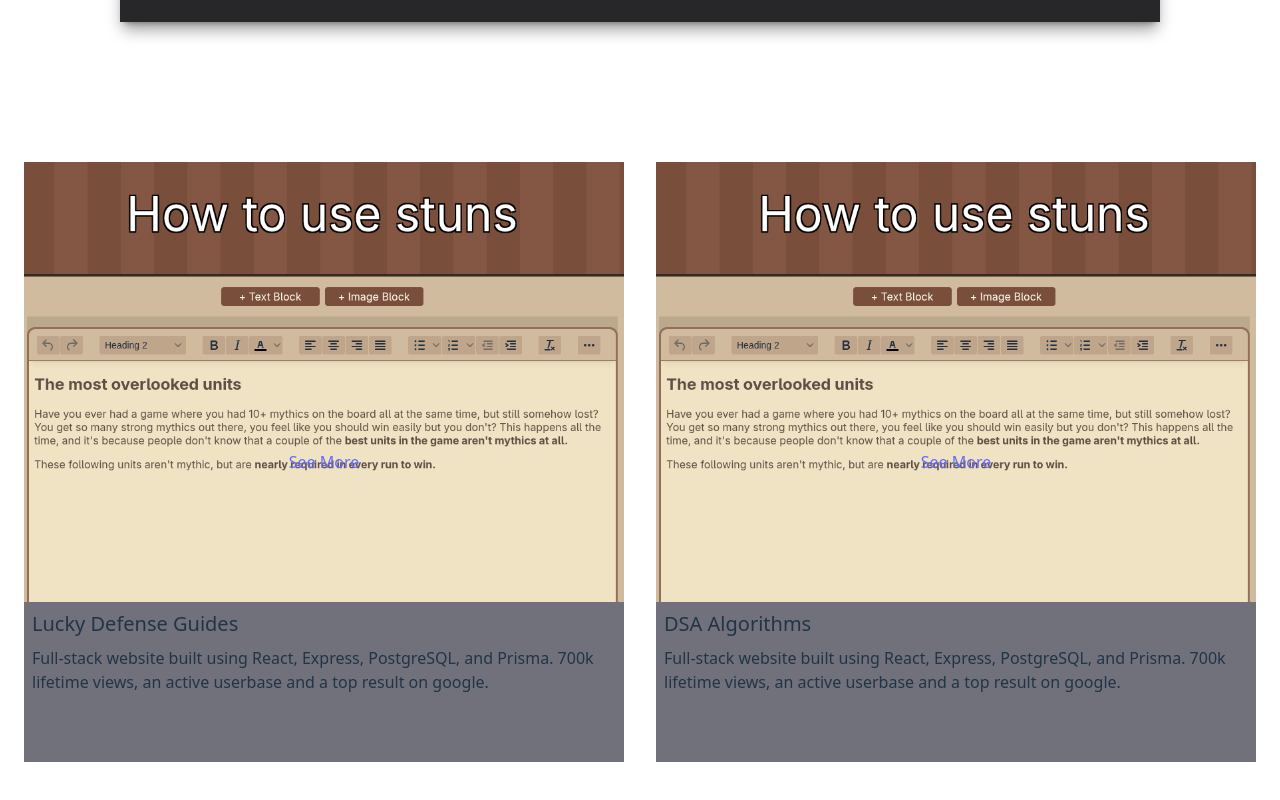
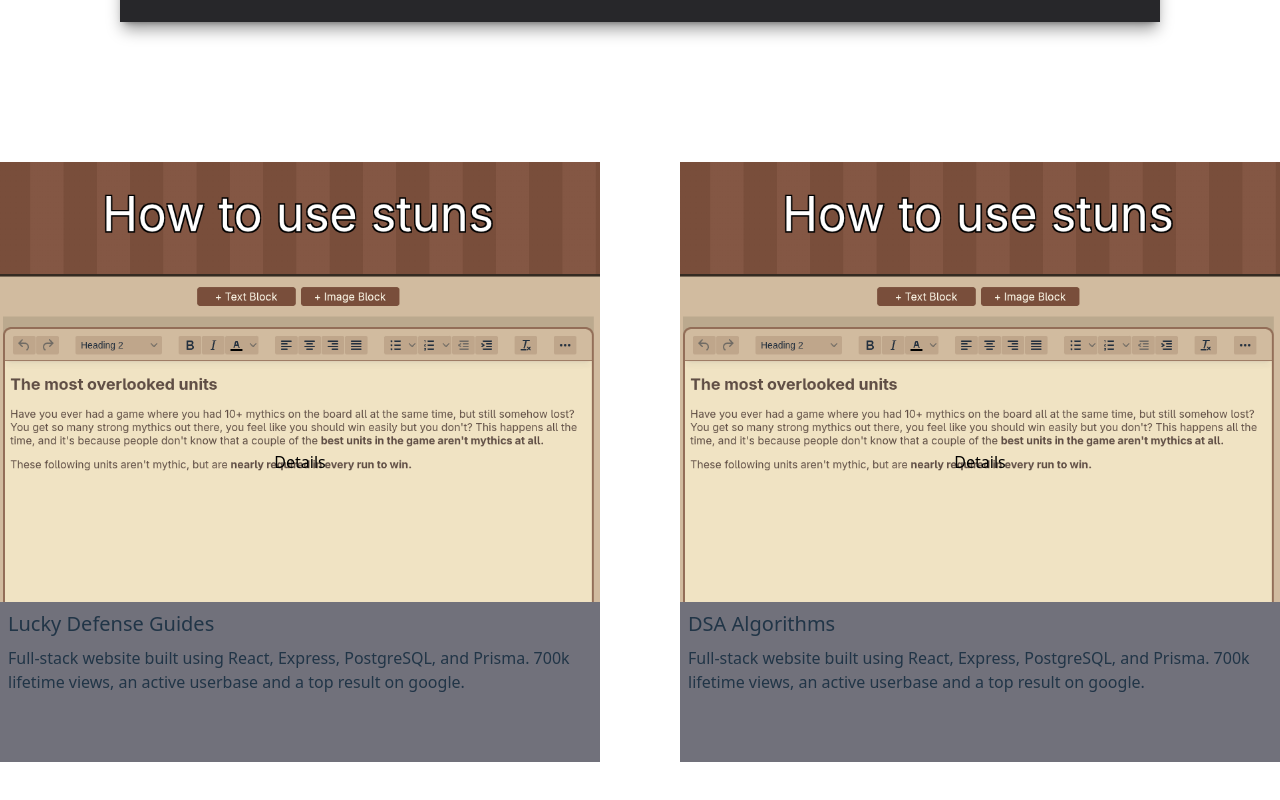
Before and after one commit to GhidBase/personal-website, a React (Vite) app: page / in a window 1280 px wide. Shown: the part 658-1458 px from the top of the page. Built offline with nearby package versions, Linux system fonts and the light colour scheme.

Commit message:
Animated projects

```diff
--- a/src/components/Header.jsx
+++ b/src/components/Header.jsx
@@ -24,7 +24,9 @@
                         self-center
                         md:float-left
                         relative z-1
-                        object-cover"
+                        object-cover
+                        transition-all
+                        duration-500"
             >
                 <img
                     id="h-portrait"
@@ -53,7 +55,7 @@
                     py-5 px-6
                     flex-1
                     wrap-break-word
-
+                    transition-all duration-500
                     font-[roboto]
                     "
             >
--- a/src/components/Project.jsx
+++ b/src/components/Project.jsx
@@ -8,21 +8,35 @@
             className="bg-zinc-700
                 w-80 h-100 md:w-150 md:h-150 relative group
                 overflow-hidden
-                blur-none hover:blur-[2px] transition-all delay-0 duration-500"
+                scale-100 hover:scale-102
+                transition-all delay-0 duration-500
+                will-change-transform
+                "
         >
-            <div
-                id={title + "-button-container"}
-                className="absolute left-0 top-0 w-full h-full flex flex-col justify-center items-center"
-            >
-                <a className="">See More</a>
-            </div>
-
             <img
                 src={ldg}
                 alt=""
-                className="w-full h-full object-cover
-                opacity-100 sm:group-hover:opacity-80 transition-all delay-0 duration-500"
+                className="
+
+                w-full h-full object-cover
+                transition-all duration-500
+                group-hover:blur-[2px]
+                group-hover:opacity-80
+"
             />
+
+            <a
+                id={title + "-button-container"}
+                className="
+                    absolute left-0 top-0
+                    w-full h-full
+                    flex flex-col
+                    justify-center items-center
+                    text-black"
+            >
+                Details
+            </a>
+
             <div
                 id={"p-" + title + "-detail-container"}
                 className="absolute bottom-0 left-0 right-0
@@ -30,16 +44,16 @@
                 h-40 group-focus:h-11 sm:group-focus:h-40
                 opacity-100
                 transition-all duration-700 delay-100 sm:delay-0
-                p-2"
+                p-2 group-hover:blur-[2px]"
             >
-                <h1 id={"p-" + title + "-title"} className="pb-2 text-xl">
+                <h1 id={"p-" + title + "-title"} className="will-change-transform pb-2 text-xl">
                     {title}
                 </h1>
                 <div
                     id={"p-" + title + "-details"}
-                    className="min-h-0 group-focus:opacity-0 sm:group-focus:opacity-100 transition-all overflow-hidden duration-500"
+                    className="min-h-0 group-focus:opacity-0 sm:group-focus:opacity-100 transition-all overflow-hidden duration-500 will-change-transform"
                 >
-                    <p className="">
+                    <p className="will-change-transform">
                         Full-stack website built using React, Express,
                         PostgreSQL, and Prisma. 700k lifetime views, an active
                         userbase and a top result on google.
--- a/src/components/Projects.jsx
+++ b/src/components/Projects.jsx
@@ -2,9 +2,10 @@
 export default function Projects() {
     return (
         <div id="Projects"
-            className="w-full mx-auto max-w-350 gap-8 2xl:pt-40
-                flex flex-col md:flex-row md:justify-center
-                items-center"
+            className="w-full mx-auto max-w-350 gap-16 2xl:pt-40
+                flex flex-col md:flex-row
+                md:justify-between items-center
+                "
         >
             <Project title={"Lucky Defense Guides"}></Project>
             <Project title="DSA Algorithms"></Project>
--- a/src/index.css
+++ b/src/index.css
@@ -21,11 +21,11 @@
 
 a {
   font-weight: 500;
-  color: #646cff;
+  /* color: #646cff; */
   text-decoration: inherit;
 }
 a:hover {
-  color: #535bf2;
+  /* color: #535bf2; */
 }
 
 body {
```
